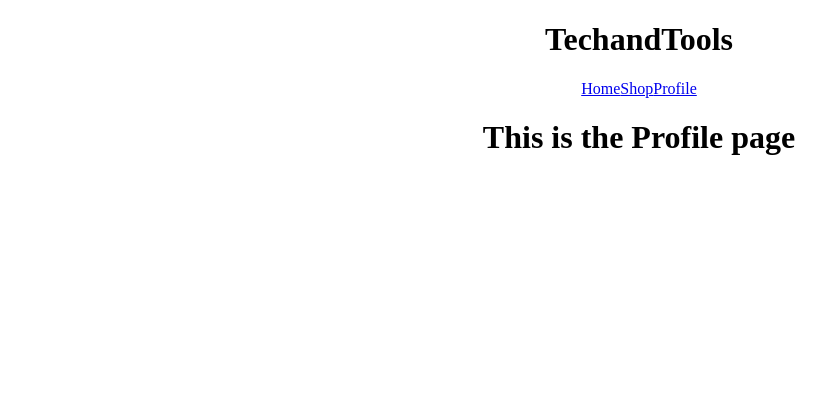
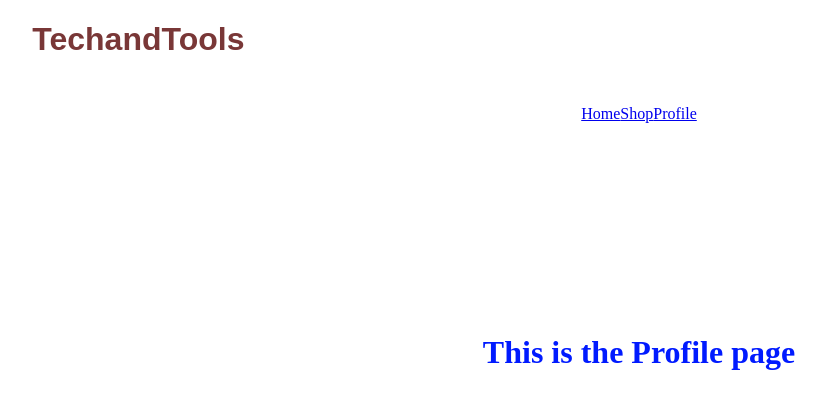
Before and after one commit to cmaongca09/BSIT-NS-3A-WEB-DEV-PROJ, a React (Create React App) app in the folder techandtoolsreact/: page /Profile in a window 1280 px wide. Shown: the top 408 px of the page, without its empty margins (1-827 px from the left). Built offline with nearby package versions, Linux system fonts and the light colour scheme.

Commit message:
Updated and Added .CSS
added home.css, shop.css, and profile.css

```diff
--- a/techandtoolsreact/src/App.css
+++ b/techandtoolsreact/src/App.css
@@ -1,3 +1,11 @@
-.App {
+.Title {
+  font-family: Arial, Helvetica, sans-serif;
+  color: rgb(121, 55, 55);
+  margin-left: 2%;
+}
+
+.nav {
+  word-spacing: 50px;
   text-align: center;
+  padding: 2% 0 15%;
 }
--- a/techandtoolsreact/src/App.js
+++ b/techandtoolsreact/src/App.js
@@ -10,15 +10,15 @@ import { Shop } from "./pages/Shop";
 function App() {
   return (
     <div className="App">
-      <h1>TechandTools</h1>
+      <h1 className="Title">TechandTools</h1>
       <Router>
-        <div>
-          <Link to="/">Home</Link>
+        <div className="nav">
+          <Link to="/Home">Home</Link>
           <Link to="/Shop">Shop</Link>
           <Link to="/Profile">Profile</Link>
         </div>
         <Routes>
-          <Route path="/" element={<Home />} />
+          <Route path="/Home" element={<Home />} />
           <Route path="/Profile" element={<Profile />} />
           <Route path="/Shop" element={<Shop />} />
           <Route path="/" element={<Inventory />} />
--- /dev/null
+++ b/techandtoolsreact/src/pages/Home.css
@@ -0,0 +1,8 @@
+.Home {
+  text-align: center;
+}
+
+.sentence1 {
+  text-align: center;
+  color: rgb(255, 238, 0);
+}
--- a/techandtoolsreact/src/pages/Home.js
+++ b/techandtoolsreact/src/pages/Home.js
@@ -1,3 +1,6 @@
+import React from "react";
+import "./Home.css";
+
 export const Home = () => {
-  return <h1> This is the Home page</h1>;
+  return <h1 className="sentence1"> This is the Home page</h1>;
 };
--- /dev/null
+++ b/techandtoolsreact/src/pages/Profile.css
@@ -0,0 +1,16 @@
+.Profile {
+  text-align: center;
+  font-family: Arial, Helvetica, sans-serif;
+  font-size: 2em;
+  color: #ff0000;
+  padding: 5px;
+  margin: 5px;
+  border-radius: 10px;
+  box-shadow: 0 4px 6px rgba(0, 0, 0, 0.1), 0 1px 3px rgba(0, 0, 0, 0.8);
+  /* float: left; */
+}
+
+.sentence3 {
+  text-align: center;
+  color: rgb(0, 26, 255);
+}
--- a/techandtoolsreact/src/pages/Profile.js
+++ b/techandtoolsreact/src/pages/Profile.js
@@ -1,3 +1,6 @@
+import React from "react";
+import "./Profile.css";
+
 export const Profile = () => {
-  return <h1> This is the Profile page</h1>;
+  return <h1 className="sentence3"> This is the Profile page</h1>;
 };
--- /dev/null
+++ b/techandtoolsreact/src/pages/Shop.css
@@ -0,0 +1,8 @@
+.Shop {
+  text-align: center;
+}
+
+.sentence2 {
+  text-align: center;
+  color: rgb(0, 160, 61);
+}
--- a/techandtoolsreact/src/pages/Shop.js
+++ b/techandtoolsreact/src/pages/Shop.js
@@ -1,3 +1,6 @@
+import React from "react";
+import "./Shop.css";
+
 export const Shop = () => {
-  return <h1> This is the Shop page</h1>;
+  return <h1 className="sentence2"> This is the Shop page</h1>;
 };
```
